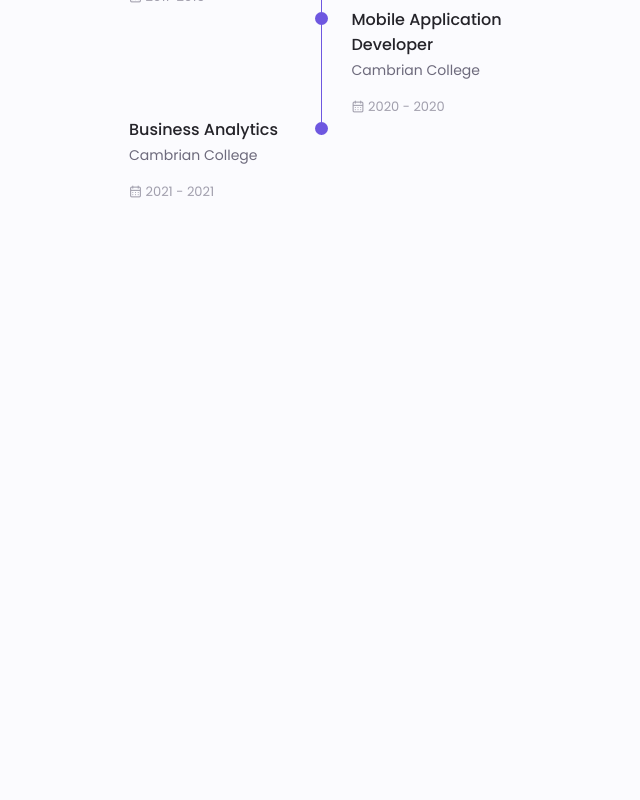
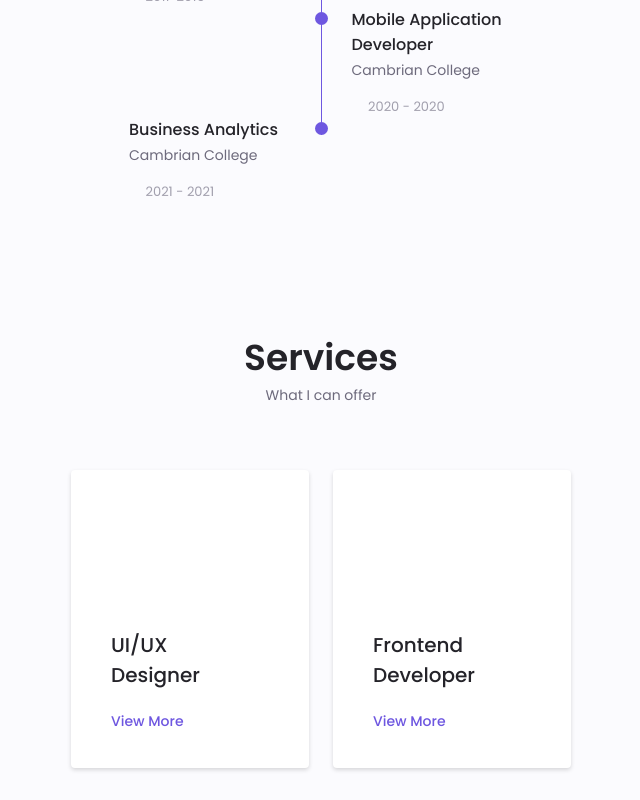
Before and after one commit to jay-rt/portfolio-react, a React (Create React App) app: page / in a window 1280 px wide. Shown: the part 2101-2901 px from the top of the page, without its empty margins (319-959 px from the left). Before the commit the page ends 2335 px from the top, so only its background shows below. Built offline with nearby package versions, Linux system fonts and the light colour scheme.

Commit message:
Added services section and added various components for reusable portion

```diff
--- a/src/components/Header.jsx
+++ b/src/components/Header.jsx
@@ -4,7 +4,7 @@ const Header = () => {
   const [isMenuToggle, setMenuToggle] = useState(false);
 
   const handleMenuToggle = () => {
-    setMenuToggle(!isMenuToggle);
+    setMenuToggle((prevValue) => !prevValue);
   };
 
   return (
--- a/src/components/Main.jsx
+++ b/src/components/Main.jsx
@@ -3,6 +3,7 @@ import Home from "./Home/Home";
 import About from "./About";
 import Skills from "./Skills/Skills";
 import Qualification from "./Qualification/Qualification";
+import Services from "./Services/Services";
 
 const Main = () => {
   return (
@@ -11,6 +12,7 @@ const Main = () => {
       <About />
       <Skills />
       <Qualification />
+      <Services />
     </main>
   );
 };
--- /dev/null
+++ b/src/components/Services/Services.jsx
@@ -0,0 +1,63 @@
+import React, { useState } from "react";
+import ViewMore from "./ViewMore";
+import ServicesModal from "./ServicesModal";
+
+const Services = () => {
+  const initialState = { ui: false, frontend: false };
+  const [isModalOpen, setModalOpen] = useState(initialState);
+  const handleOpen = (event) => {
+    const modal = event.target.dataset.modal;
+    setModalOpen({ ...initialState, [modal]: true });
+  };
+  const handleClose = () => {
+    setModalOpen({ initialState });
+  };
+  return (
+    <section className="services section" id="services">
+      <h2 className="section__title">Services</h2>
+      <span className="section__subtitle">What I can offer</span>
+
+      <div className="services__container container grid">
+        {/** Services 1 */}
+        <div className="services__content">
+          <div>
+            <i className="uil uil-web-grid services__icon"></i>
+            <h3 className="services__title">
+              UI/UX <br />
+              Designer
+            </h3>
+          </div>
+
+          <ViewMore click={handleOpen} modal="ui" />
+          <ServicesModal
+            top="UI/UX"
+            bottom="Designer"
+            open={isModalOpen.ui}
+            close={handleClose}
+          />
+        </div>
+
+        {/** Services 2 */}
+        <div className="services__content">
+          <div>
+            <i className="uil uil-arrow services__icon"></i>
+            <h3 className="services__title">
+              Frontend <br />
+              Developer
+            </h3>
+          </div>
+
+          <ViewMore click={handleOpen} modal="frontend" />
+          <ServicesModal
+            top="Frontend"
+            bottom="developer"
+            open={isModalOpen.frontend}
+            close={handleClose}
+          />
+        </div>
+      </div>
+    </section>
+  );
+};
+
+export default Services;
--- /dev/null
+++ b/src/components/Services/ServicesModal.jsx
@@ -0,0 +1,38 @@
+import React from "react";
+
+const ServicesModal = (props) => {
+  return (
+    <div className={"services__modal" + (props.open ? " active-modal" : "")}>
+      <div className="services__modal-content">
+        <h4 className="services__modal-title">
+          {props.top} <br /> {props.bottom}
+        </h4>
+        <i
+          className="uil uil-times services__modal-close"
+          onClick={props.close}
+        ></i>
+
+        <ul className="services__modal-services grid">
+          <li className="services__modal-service">
+            <i className="uil uil-check-circle services__modal-icon"></i>
+            <p>I develop user interface.</p>
+          </li>
+          <li className="services__modal-service">
+            <i className="uil uil-check-circle services__modal-icon"></i>
+            <p>Web page development.</p>
+          </li>
+          <li className="services__modal-service">
+            <i className="uil uil-check-circle services__modal-icon"></i>
+            <p>I create ux element interactions.</p>
+          </li>
+          <li className="services__modal-service">
+            <i className="uil uil-check-circle services__modal-icon"></i>
+            <p>I position your company brand.</p>
+          </li>
+        </ul>
+      </div>
+    </div>
+  );
+};
+
+export default ServicesModal;
--- /dev/null
+++ b/src/components/Services/ViewMore.jsx
@@ -0,0 +1,16 @@
+import React from "react";
+
+const ViewMore = (props) => {
+  return (
+    <span
+      className="button button--flex button--small button--link services__button"
+      data-modal={props.modal}
+      onClick={props.click}
+    >
+      View More
+      <i className="uil uil-arrow-right button__icon"></i>
+    </span>
+  );
+};
+
+export default ViewMore;
--- a/src/components/Skills/Skills.jsx
+++ b/src/components/Skills/Skills.jsx
@@ -2,10 +2,10 @@ import React, { useState } from "react";
 import SkillData from "./SkillData";
 
 const Skills = () => {
-  const initialState = { div1: false, div2: false };
+  const initialState = { frontend: false, backend: false };
   const [isSkillActive, setSkillActive] = useState(initialState);
   const handleSkill = (event) => {
-    //closest look for elements and traverses towards parent untill it finds the specified selector
+    //closest look for elements and traverses towards parent until it finds the specified selector
     const name = event.target.closest(".skills__header").dataset.name;
     setSkillActive((prevValue) => {
       return { ...initialState, [name]: !prevValue[name] };
@@ -21,12 +21,12 @@ const Skills = () => {
         {/** Skills 1 */}
         <div
           className={
-            "skills__content" + (isSkillActive.div1 ? " skills__open" : "")
+            "skills__content" + (isSkillActive.frontend ? " skills__open" : "")
           }
         >
           <div
             className="skills__header"
-            data-name="div1"
+            data-name="frontend"
             onClick={handleSkill}
           >
             <i className="uil uil-brackets-curly skills__icon"></i>
@@ -50,12 +50,12 @@ const Skills = () => {
         {/** Skills 2 */}
         <div
           className={
-            "skills__content" + (isSkillActive.div2 ? " skills__open" : "")
+            "skills__content" + (isSkillActive.backend ? " skills__open" : "")
           }
         >
           <div
             className="skills__header"
-            data-name="div2"
+            data-name="backend"
             onClick={handleSkill}
           >
             <i className="uil uil-server-network skills__icon"></i>
```
